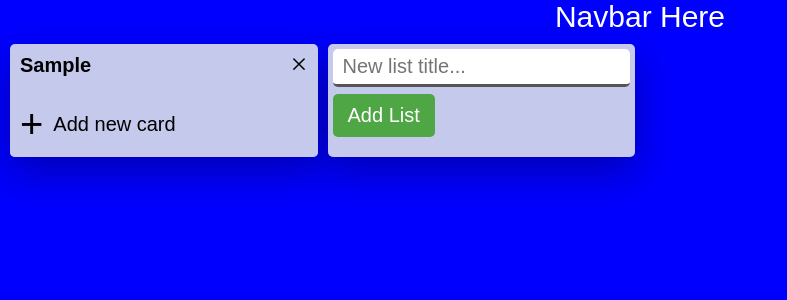
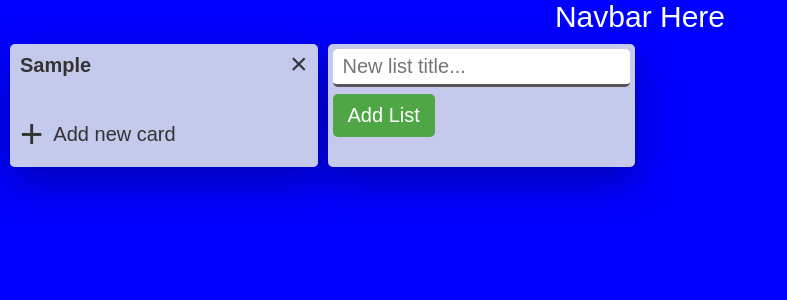
Before and after one commit to darrylgit/v11-geckos-team-03, a React (Create React App) app: page / in a window 1280 px wide. Both pictures are taken after typing "Sample" into the empty fields and a click on the input "Add List". Shown: the top 300 px of the page, without its empty margins (0-787 px from the left). Built offline with nearby package versions, Linux system fonts and the light colour scheme.

Commit message:
Create basic Add New Card functionality

```diff
--- /dev/null
+++ b/src/components/AddCard.js
@@ -0,0 +1,97 @@
+import React from "react";
+
+class AddCard extends React.Component {
+  state = {
+    mode: "prompt",
+    backgroundColor: "",
+    cardTitle: ""
+  };
+
+  // Handlers for background change on hover
+
+  backgroundColor = {
+    default: "#c5c9eb",
+    hover: "#9093ad"
+  };
+
+  componentDidMount() {
+    this.setState({ backgroundColor: this.backgroundColor.default });
+  }
+
+  hoverBackground = () => {
+    this.setState({ backgroundColor: this.backgroundColor.hover });
+  };
+
+  resetBackground = () => {
+    this.setState({ backgroundColor: this.backgroundColor.default });
+  };
+
+  // Mode toggle
+
+  toggleMode = () => {
+    if (this.state.mode === "prompt") {
+      this.setState({ mode: "input" });
+    } else {
+      this.setState({ mode: "prompt" });
+    }
+  };
+
+  // Card handler
+  onFormSubmit = e => {
+    e.preventDefault();
+
+    this.props.onSubmit(this.state.cardTitle);
+
+    // Clear input
+    this.setState({ cardTitle: "", mode: "prompt" });
+  };
+
+  handleChange = e => {
+    this.setState({ cardTitle: e.target.value });
+  };
+
+  render() {
+    if (this.state.mode === "prompt") {
+      return (
+        <div
+          className="list__addCard list__addCard-prompt"
+          style={{ backgroundColor: this.state.backgroundColor }}
+          onMouseEnter={this.hoverBackground}
+          onMouseLeave={this.resetBackground}
+          onClick={this.toggleMode}
+        >
+          <span className="list__addCard-prompt--plus">+</span>
+          <span className="list__addCard-prompt--label">Add new card</span>
+        </div>
+      );
+    } else {
+      return (
+        <div
+          className="list__addCard list__addCard-form"
+          style={{ backgroundColor: this.backgroundColor.default }}
+        >
+          <form onSubmit={this.onFormSubmit} className="form">
+            <div className="form__group">
+              <input
+                type="text"
+                className="form form__input form__input--validation"
+                value={this.state.cardTitle}
+                onChange={this.handleChange}
+                style={{ borderBottomColor: this.state.borderColor }}
+                placeholder="New card title..."
+              />
+            </div>
+            <div className="form__group">
+              <input type="submit" className="form__submit" value="Add Card" />
+              <button className="form__cancel" onClick={this.toggleMode}>
+                Cancel
+              </button>
+            </div>
+          </form>
+        </div>
+      );
+    }
+  }
+}
+
+export default AddCard;
--- /dev/null
+++ b/src/components/Card.js
@@ -0,0 +1,9 @@
+import React from "react";
+
+class Card extends React.Component {
+  render() {
+    return <div className="card">{this.props.cardTitle}</div>;
+  }
+}
+
+export default Card;
--- a/src/components/List.js
+++ b/src/components/List.js
@@ -1,20 +1,36 @@
+import AddCard from "./AddCard";
+import Card from "./Card";
+
 import React from "react";
 
 class List extends React.Component {
-  state = {
-    backgroundColor: "#c5c9eb"
-  };
+  state = { cards: [] };
+
   removeList = () => {
     this.props.remove(this.props.listTitle);
   };
 
-  darkenBackground = () => {
-    this.setState({ backgroundColor: "#9093ad" });
+  Card = function(title) {
+    this.title = title;
   };
 
-  lightenBackground = () => {
-    this.setState({ backgroundColor: "#c5c9eb" });
+  addNewCard = title => {
+    let currentCards = [...this.state.cards];
+    currentCards.push(new this.Card(title));
+    this.setState({ cards: currentCards });
   };
+
+  // Function to create Card components from state
+  cardsArray = () =>
+    this.state.cards.map(card => {
+      return (
+        <Card
+          key={card.title}
+          cardTitle={card.title}
+          //remove={this.removeList}
+        />
+      );
+    });
 
   render() {
     return (
@@ -23,16 +39,8 @@ class List extends React.Component {
           &times;
         </div>
         <h2 className="list__heading">{this.props.listTitle}</h2>
-        <div className="list__cards"></div>
-        <div
-          className="list__add-card"
-          style={{ backgroundColor: this.state.backgroundColor }}
-          onMouseEnter={this.darkenBackground}
-          onMouseLeave={this.lightenBackground}
-        >
-          <span className="list__add-card--plus">+</span>
-          <span className="list__add-card--label">Add new card</span>
-        </div>
+        <div className="list__cards">{this.cardsArray()}</div>
+        <AddCard onSubmit={this.addNewCard} />
       </div>
     );
   }
--- a/src/index.css
+++ b/src/index.css
@@ -13,6 +13,10 @@ body {
   height: 100vh;
   background-color: blue; }
 
+body {
+  color: #333;
+  font-family: sans-serif; }
+
 .board {
   padding: 1rem;
   display: grid;
@@ -25,6 +29,17 @@ body {
   box-shadow: 0 1.5rem 4rem rgba(0, 0, 0, 0.3); }
   .addList__form {
     width: 100%; }
+
+.card {
+  display: block;
+  background-color: #fff;
+  border-radius: 0.5rem;
+  font-size: 2rem;
+  padding: 0 1rem;
+  line-height: 3.5rem;
+  color: #333; }
+  .card:not(:last-child) {
+    margin-bottom: 1rem; }
 
 .form {
   padding: 0.5rem; }
@@ -44,7 +59,7 @@ body {
       border-bottom-width: 3px;
       border-bottom-color: #555; }
   .form__submit {
-    display: block;
+    display: inline-block;
     padding: 1rem 1.5rem;
     border-radius: 0.5rem;
     border: none;
@@ -58,6 +73,17 @@ body {
       transform: translateY(2px); }
     .form__submit:hover {
       background-color: #387430; }
+  .form__cancel {
+    display: inline-block;
+    margin-left: 1rem;
+    font-size: 1.5rem;
+    text-decoration: none;
+    color: #333;
+    background-color: transparent;
+    border: none;
+    cursor: pointer; }
+    .form__cancel:hover {
+      color: red; }
 
 .list {
   width: 100%;
@@ -79,25 +105,30 @@ body {
     font-size: 3rem; }
     .list__remove:hover {
       color: red; }
-  .list__add-card {
+  .list__cards {
+    padding: 0.5rem; }
+  .list__addCard {
+    border-radius: 0 0 0.5rem 0.5rem;
+    font-family: sans-serif; }
+    .list__addCard-prompt {
       padding: 1rem;
-    font-family: sans-serif;
-    border-radius: 0 0 0.5rem 0.5rem;
       overflow: hidden;
       display: flex;
       justify-content: flex-start;
       align-items: center;
+      -webkit-user-select: none;
+      user-select: none;
       cursor: pointer; }
-    .list__add-card:link, .list__add-card:visited {
+      .list__addCard-prompt:link, .list__addCard-prompt:visited {
         color: inherit;
         text-decoration: none; }
-    .list__add-card :hover {
-      background-color: #9093ad; }
-    .list__add-card--plus {
+      .list__addCard-prompt--plus {
         font-size: 4rem;
         margin-right: 1rem; }
-    .list__add-card--label {
+      .list__addCard-prompt--label {
         font-size: 2rem; }
+    .list__addCard-form {
+      width: 100%; }
   .list:after {
     content: "";
     position: absolute;
--- a/src/sass/abstracts/_variables.scss
+++ b/src/sass/abstracts/_variables.scss
@@ -6,5 +6,7 @@ $color-primary: #4fa644;
 $color-primary-light: #64d355;
 $color-primary-dark: #387430;
 
+$default-font-color: #333;
+
 // LAYOUT
 $list-width: 30rem;
--- a/src/sass/base/_typography.scss
+++ b/src/sass/base/_typography.scss
@@ -0,0 +1,4 @@
+body {
+  color: $default-font-color;
+  font-family: sans-serif;
+}
--- a/src/sass/components/_card.scss
+++ b/src/sass/components/_card.scss
@@ -0,0 +1,13 @@
+.card {
+  &:not(:last-child) {
+    margin-bottom: 1rem;
+  }
+
+  display: block;
+  background-color: #fff;
+  border-radius: 0.5rem;
+  font-size: 2rem;
+  padding: 0 1rem;
+  line-height: 3.5rem;
+  color: $default-font-color;
+}
--- a/src/sass/components/_list.scss
+++ b/src/sass/components/_list.scss
@@ -25,25 +25,30 @@
     }
   }
 
-  &__add-card {
+  &__cards {
+    padding: 0.5rem;
+  }
+
+  &__addCard {
+    border-radius: 0 0 0.5rem 0.5rem;
+    font-family: sans-serif;
+
+    &-prompt {
       padding: 1rem;
-    font-family: sans-serif;
-    border-radius: 0 0 0.5rem 0.5rem;
+
       overflow: hidden;
       display: flex;
       justify-content: flex-start;
       align-items: center;
 
+      -webkit-user-select: none;
+      user-select: none;
       cursor: pointer;
 
       &:link,
       &:visited {
         color: inherit;
         text-decoration: none;
-    }
-
-    :hover {
-      background-color: $list-background-dark;
       }
 
       &--plus {
@@ -53,6 +58,11 @@
 
       &--label {
         font-size: 2rem;
+      }
+    }
+
+    &-form {
+      width: 100%;
     }
   }
 
```
Also changed, not shown: src/sass/components/_form.scss (+16 -1 lines). Lines whose indentation alone changed are shown as unchanged.
